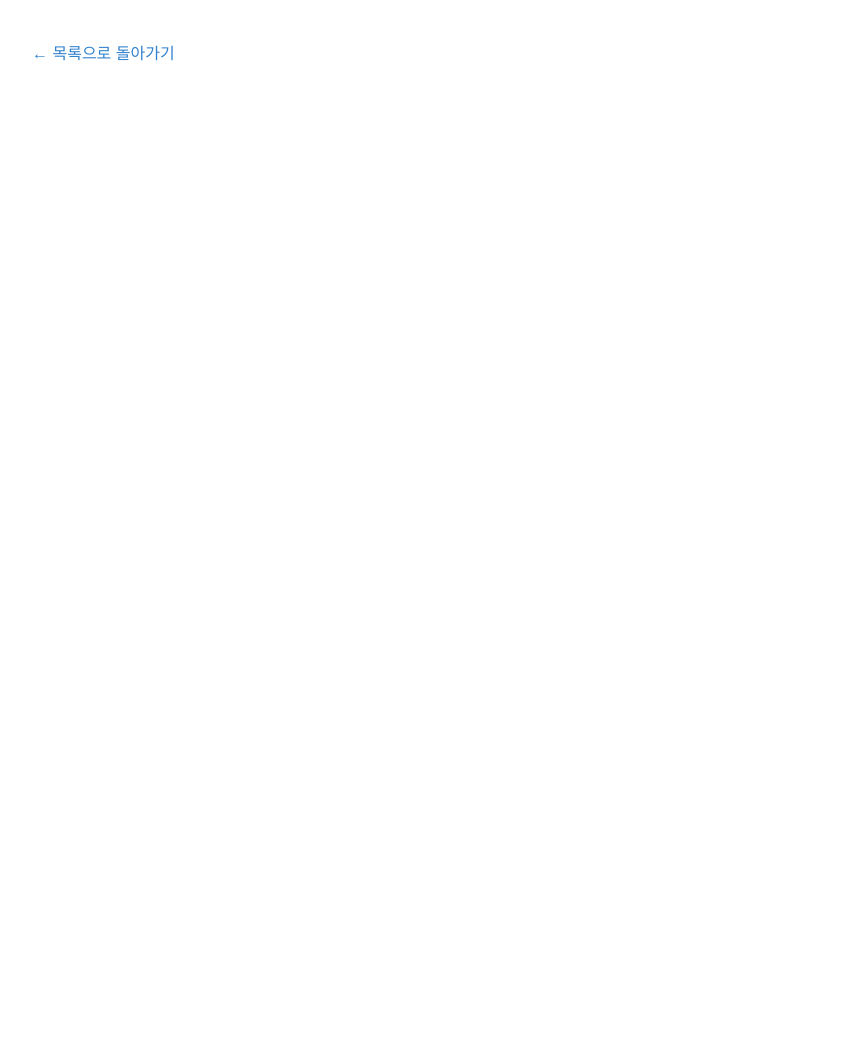
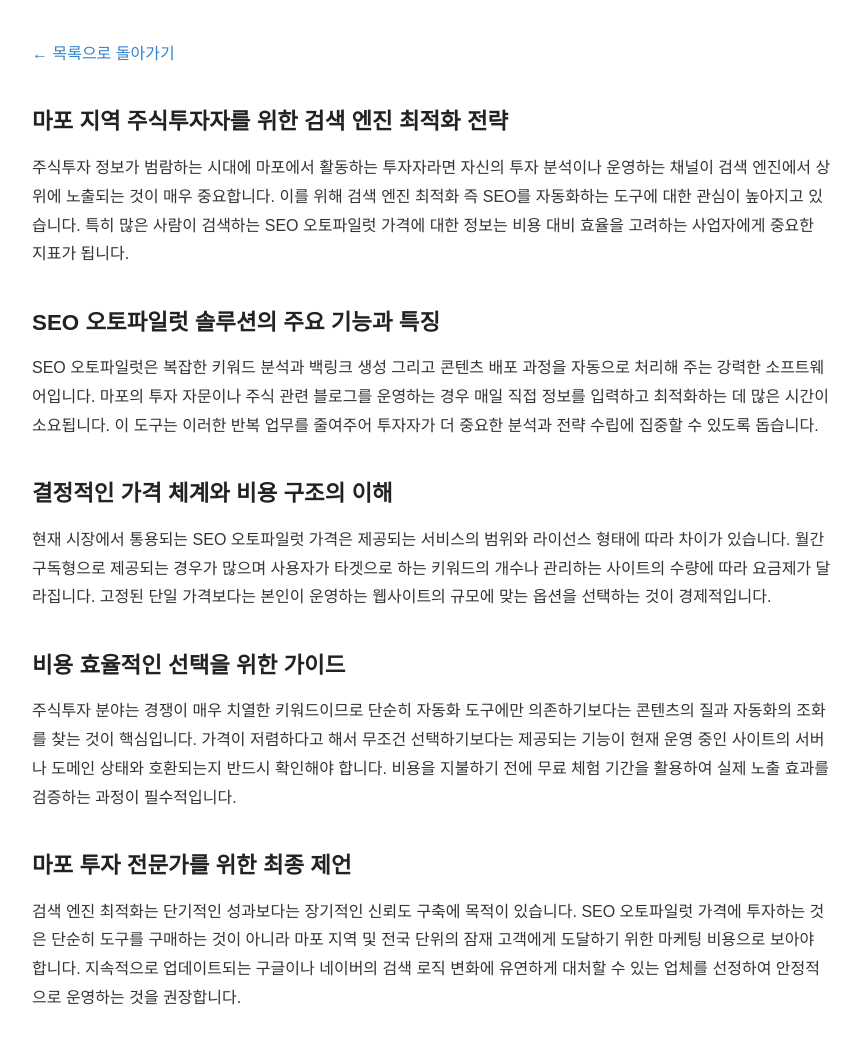
Before and after one commit to mqlwmsltm-arch/bp-sf-t3-1779642675702-193, a plain HTML site: page posts/interview-001-5aut.html in a window 1280 px wide. Shown: the whole page, without its empty margins (208-1069 px from the left). Before the commit the page ends 800 px from the top, so only its background shows below. Drawn offline with Linux system fonts and the light colour scheme.

```diff
--- a/posts/interview-001-5aut.html
+++ b/posts/interview-001-5aut.html
@@ -20,7 +20,20 @@
     <a href="../index.html">← 목록으로 돌아가기</a>
   </header>
   <main>
+<h2>마포 지역 주식투자자를 위한 검색 엔진 최적화 전략</h2>
+<p>주식투자 정보가 범람하는 시대에 마포에서 활동하는 투자자라면 자신의 투자 분석이나 운영하는 채널이 검색 엔진에서 상위에 노출되는 것이 매우 중요합니다. 이를 위해 검색 엔진 최적화 즉 SEO를 자동화하는 도구에 대한 관심이 높아지고 있습니다. 특히 많은 사람이 검색하는 SEO 오토파일럿 가격에 대한 정보는 비용 대비 효율을 고려하는 사업자에게 중요한 지표가 됩니다.</p>
 
+<h2>SEO 오토파일럿 솔루션의 주요 기능과 특징</h2>
+<p>SEO 오토파일럿은 복잡한 키워드 분석과 백링크 생성 그리고 콘텐츠 배포 과정을 자동으로 처리해 주는 강력한 소프트웨어입니다. 마포의 투자 자문이나 주식 관련 블로그를 운영하는 경우 매일 직접 정보를 입력하고 최적화하는 데 많은 시간이 소요됩니다. 이 도구는 이러한 반복 업무를 줄여주어 투자자가 더 중요한 분석과 전략 수립에 집중할 수 있도록 돕습니다.</p>
+
+<h2>결정적인 가격 체계와 비용 구조의 이해</h2>
+<p>현재 시장에서 통용되는 SEO 오토파일럿 가격은 제공되는 서비스의 범위와 라이선스 형태에 따라 차이가 있습니다. 월간 구독형으로 제공되는 경우가 많으며 사용자가 타겟으로 하는 키워드의 개수나 관리하는 사이트의 수량에 따라 요금제가 달라집니다. 고정된 단일 가격보다는 본인이 운영하는 웹사이트의 규모에 맞는 옵션을 선택하는 것이 경제적입니다.</p>
+
+<h2>비용 효율적인 선택을 위한 가이드</h2>
+<p>주식투자 분야는 경쟁이 매우 치열한 키워드이므로 단순히 자동화 도구에만 의존하기보다는 콘텐츠의 질과 자동화의 조화를 찾는 것이 핵심입니다. 가격이 저렴하다고 해서 무조건 선택하기보다는 제공되는 기능이 현재 운영 중인 사이트의 서버나 도메인 상태와 호환되는지 반드시 확인해야 합니다. 비용을 지불하기 전에 무료 체험 기간을 활용하여 실제 노출 효과를 검증하는 과정이 필수적입니다.</p>
+
+<h2>마포 투자 전문가를 위한 최종 제언</h2>
+<p>검색 엔진 최적화는 단기적인 성과보다는 장기적인 신뢰도 구축에 목적이 있습니다. SEO 오토파일럿 가격에 투자하는 것은 단순히 도구를 구매하는 것이 아니라 마포 지역 및 전국 단위의 잠재 고객에게 도달하기 위한 마케팅 비용으로 보아야 합니다. 지속적으로 업데이트되는 구글이나 네이버의 검색 로직 변화에 유연하게 대처할 수 있는 업체를 선정하여 안정적으로 운영하는 것을 권장합니다.</p>
 </main>
 </body>
 </html>
```
